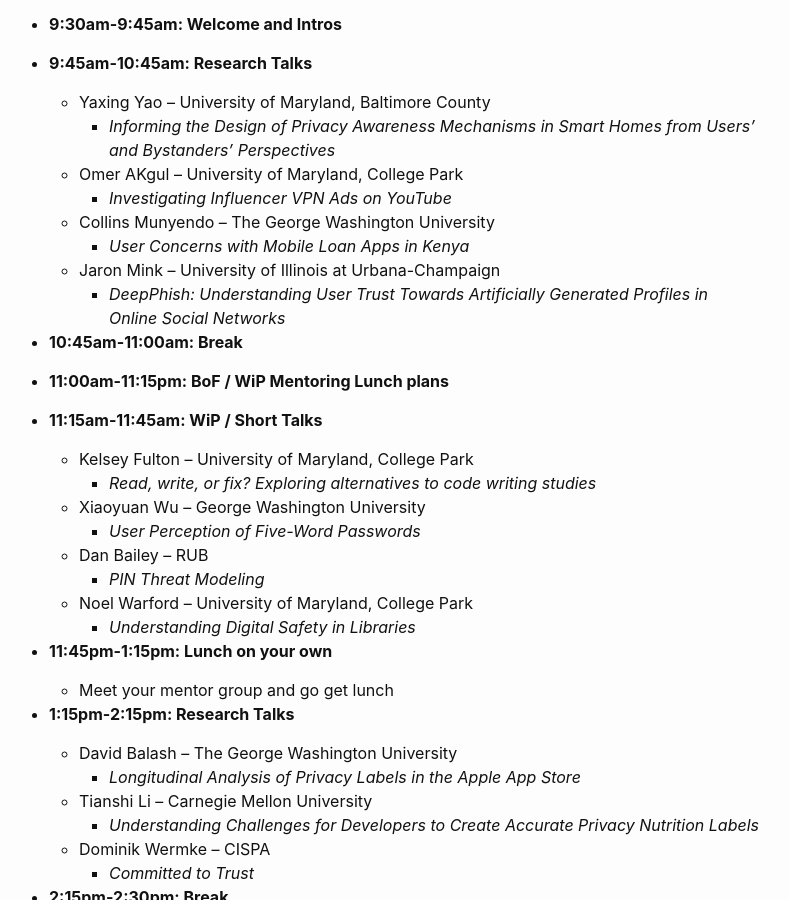
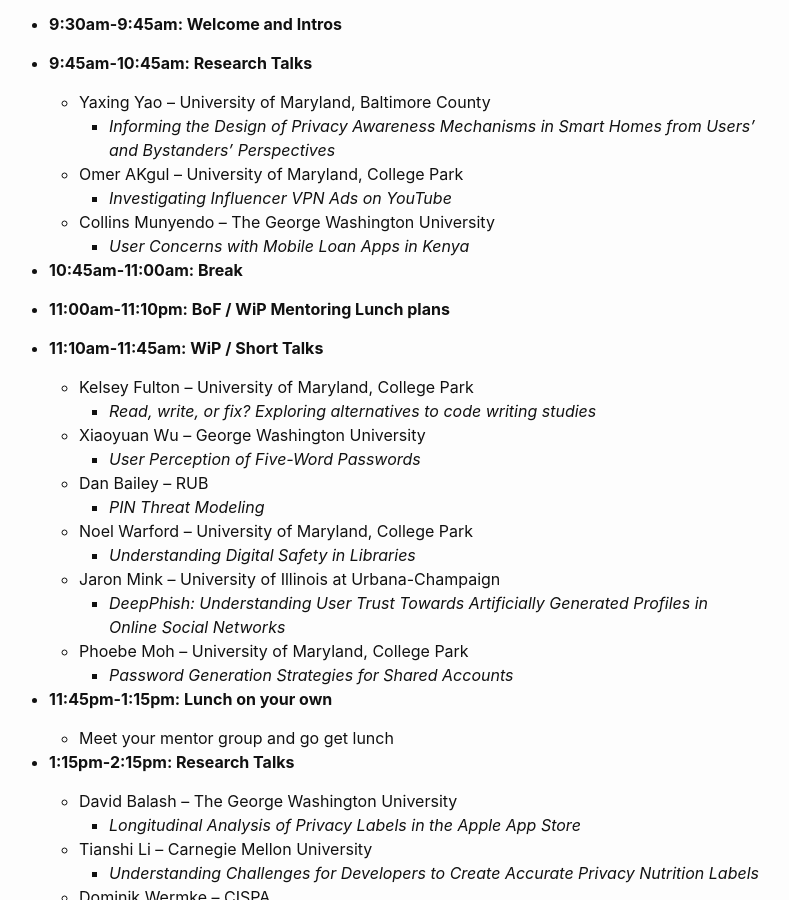
Before and after one commit to CACTUS-Colloquium/CACTUS-Colloquium.github.io, a Jekyll site: the page built from _posts/2022-05-31-index.md, in a window 1280 px wide and 900 px high, scrolled down 832 px. Shown: the whole window, without its empty margins (251-1040 px from the left). Built offline with Jekyll 4.4.1, drawn with Linux system fonts in a browser that asks for light colours; part of the change alters nothing that is shown.

Commit message:
adding one more talk

```diff
--- a/_posts/2022-05-31-index.md
+++ b/_posts/2022-05-31-index.md
@@ -26,14 +26,12 @@ To register for the event, please fill out the following [form](https://docs.goo
     * *Investigating Influencer VPN Ads on YouTube*
   * Collins Munyendo -- The George Washington University
     * *User Concerns with Mobile Loan Apps in Kenya*
-  * Jaron Mink -- University of Illinois at Urbana-Champaign
-    * *DeepPhish: Understanding User Trust Towards Artificially Generated Profiles in Online Social Networks*
 
 * **10:45am-11:00am: Break**
 
-* **11:00am-11:15pm: BoF / WiP Mentoring Lunch plans**
+* **11:00am-11:10pm: BoF / WiP Mentoring Lunch plans**
 
-* **11:15am-11:45am: WiP / Short Talks**
+* **11:10am-11:45am: WiP / Short Talks**
 
   * Kelsey Fulton -- University of Maryland, College Park
     * *Read, write, or fix? Exploring alternatives to code writing studies*
@@ -43,6 +41,10 @@ To register for the event, please fill out the following [form](https://docs.goo
     * *PIN Threat Modeling*
   * Noel Warford  -- University of Maryland, College Park
     * *Understanding Digital Safety in Libraries*
+  * Jaron Mink -- University of Illinois at Urbana-Champaign
+    * *DeepPhish: Understanding User Trust Towards Artificially Generated Profiles in Online Social Networks*
+  * Phoebe Moh -- University of Maryland, College Park
+    * *Password Generation Strategies for Shared Accounts*
 
 * **11:45pm-1:15pm: Lunch on your own**
 
```
